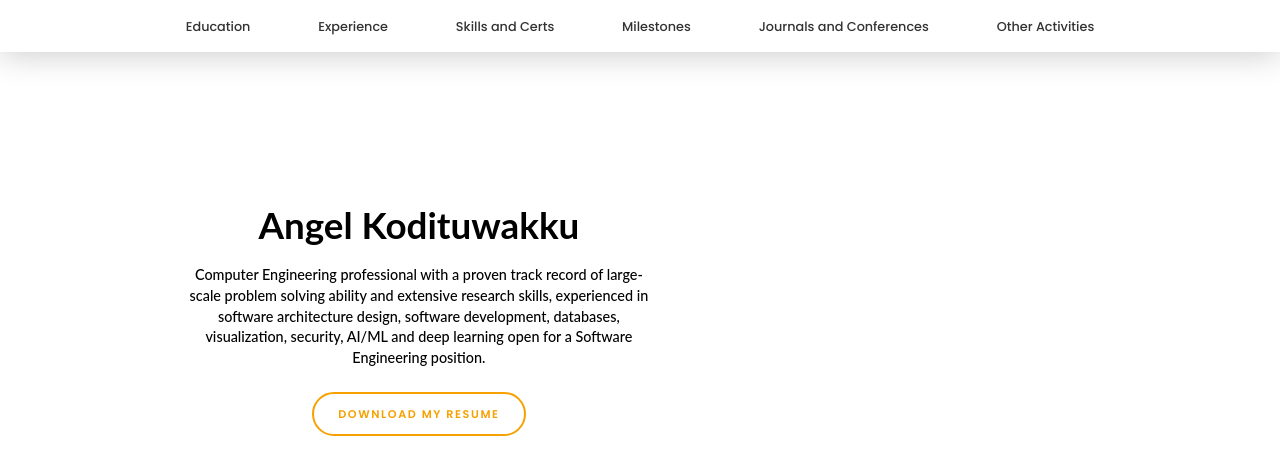
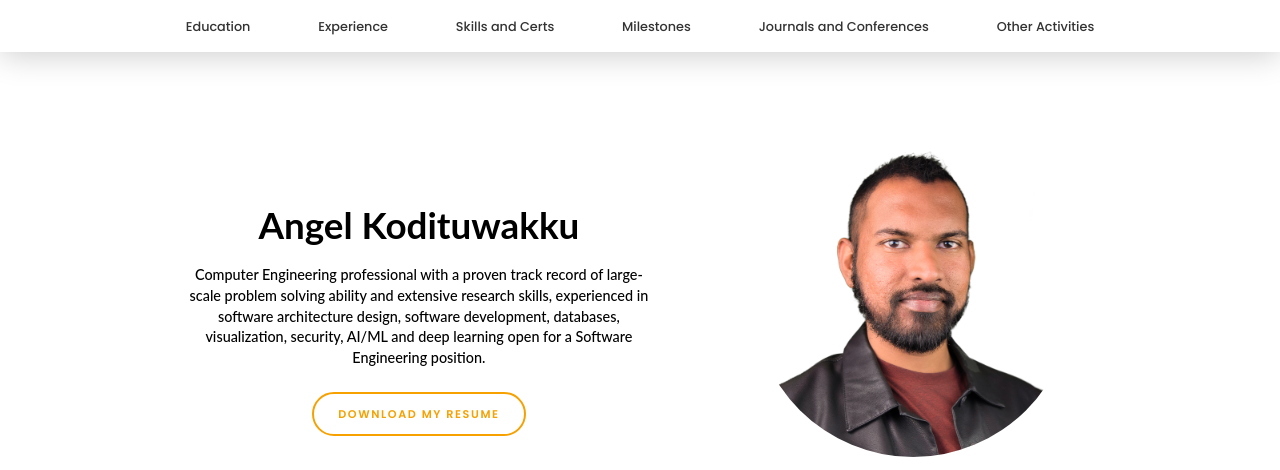
Before and after one commit to angelkdev/angelkdev.github.io, a plain HTML site: page index.html in a window 1280 px wide. Shown: the top 470 px of the page. Drawn offline with nearby package versions, Linux system fonts and the light colour scheme.

Commit message:
Update index.html

```diff
--- a/index.html
+++ b/index.html
@@ -50,7 +50,7 @@
                 <div class="row">
                     <div class="col-md-5 col-md-push-7 col-xs-12">
                         <div class="hero-image">
-                            <img src=".resources/images/image.png" alt="">
+                            <img src="./resources/images/image.png" alt="">
                             <br><br>
                             <div class="flex">
                                 <img class="icon" src="./resources/icons/linkedin.png" alt="">
```
